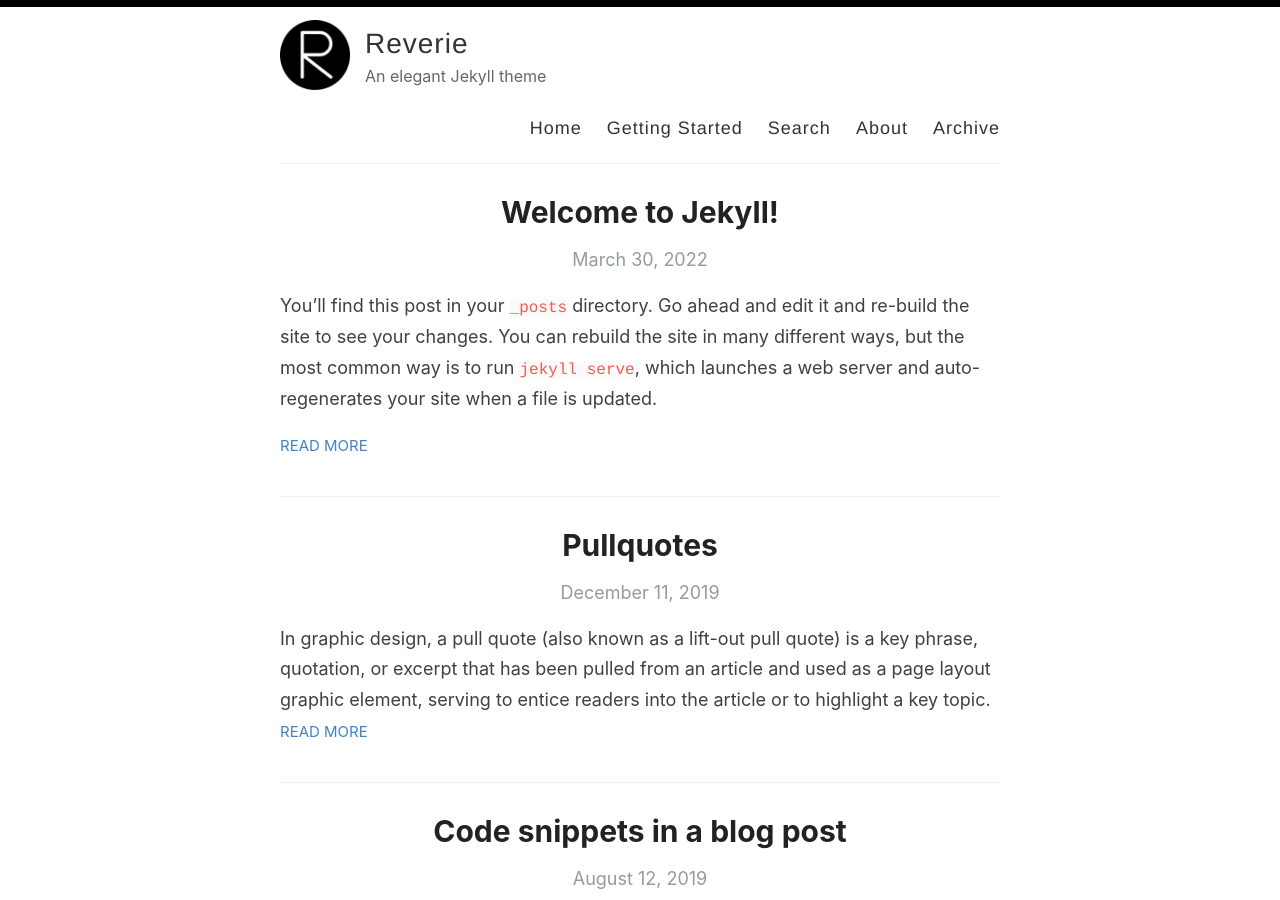
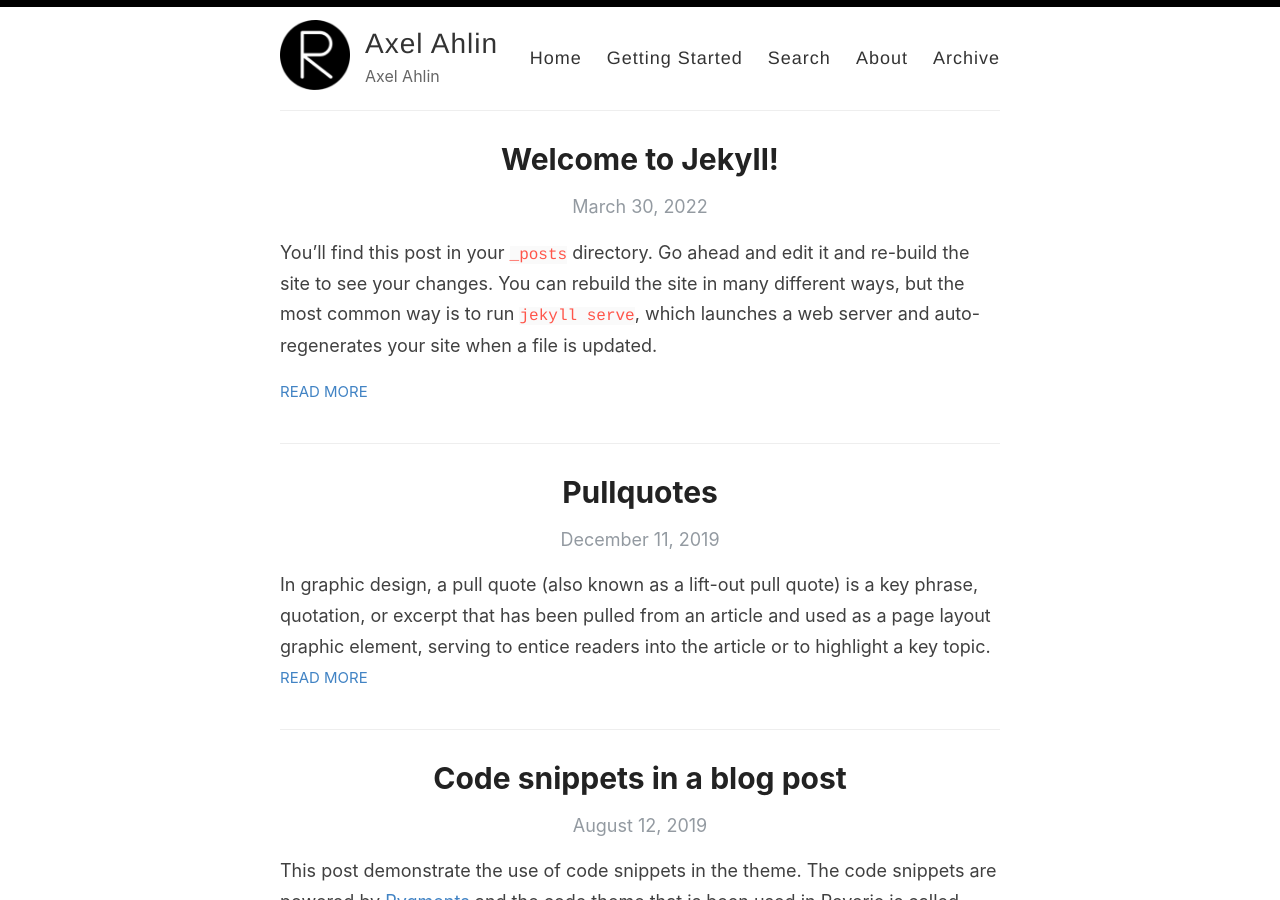
Before and after one commit to axelahlin/axelahlin.github.io, a Jekyll site: the page built from index.html, in a window 1280 px wide and 900 px high. Built offline with Jekyll 4.4.1, drawn with Linux system fonts in a browser that asks for light colours; the list of posts is cut into pages by our own code.

Commit message:
changes to config.yml

```diff
--- a/_config.yml
+++ b/_config.yml
@@ -4,13 +4,13 @@
 #
 
 # Name of your site (displayed in the header)
-name: Reverie
+name: Axel Ahlin
 
 # Name of the author
-author: Amit Merchant
+author: Axel Ahlin
 
 # Short bio or description (displayed in the header)
-description: An elegant Jekyll theme
+description: Axel Ahlin
 
 # URL of your avatar or profile pic (you could use your GitHub profile pic)
 avatar: /images/reverie.png
@@ -22,10 +22,10 @@ avatar: /images/reverie.png
 # Includes an icon in the footer for each username you enter
 footer-links:
   dribbble:
-  email: amit.d.merchant@gmail.com
+  email: axelahlin.haganas@gmail.com
   facebook:
   flickr:
-  github: amitmerchant1990/reverie
+  github: axelahlin
   instagram:
   linkedin:
   pinterest:
@@ -56,7 +56,7 @@ enforce_ssl: https://www.amitmerchant.com/reverie
 # (http://yourusername.github.io/repository-name)
 # and NOT your User repository (http://yourusername.github.io)
 # then add in the baseurl here, like this: "/repository-name"
-baseurl: "/reverie"
+#baseurl: "/reverie"
 
 #
 # !! You don't need to change any of the configuration flags below !!
```
